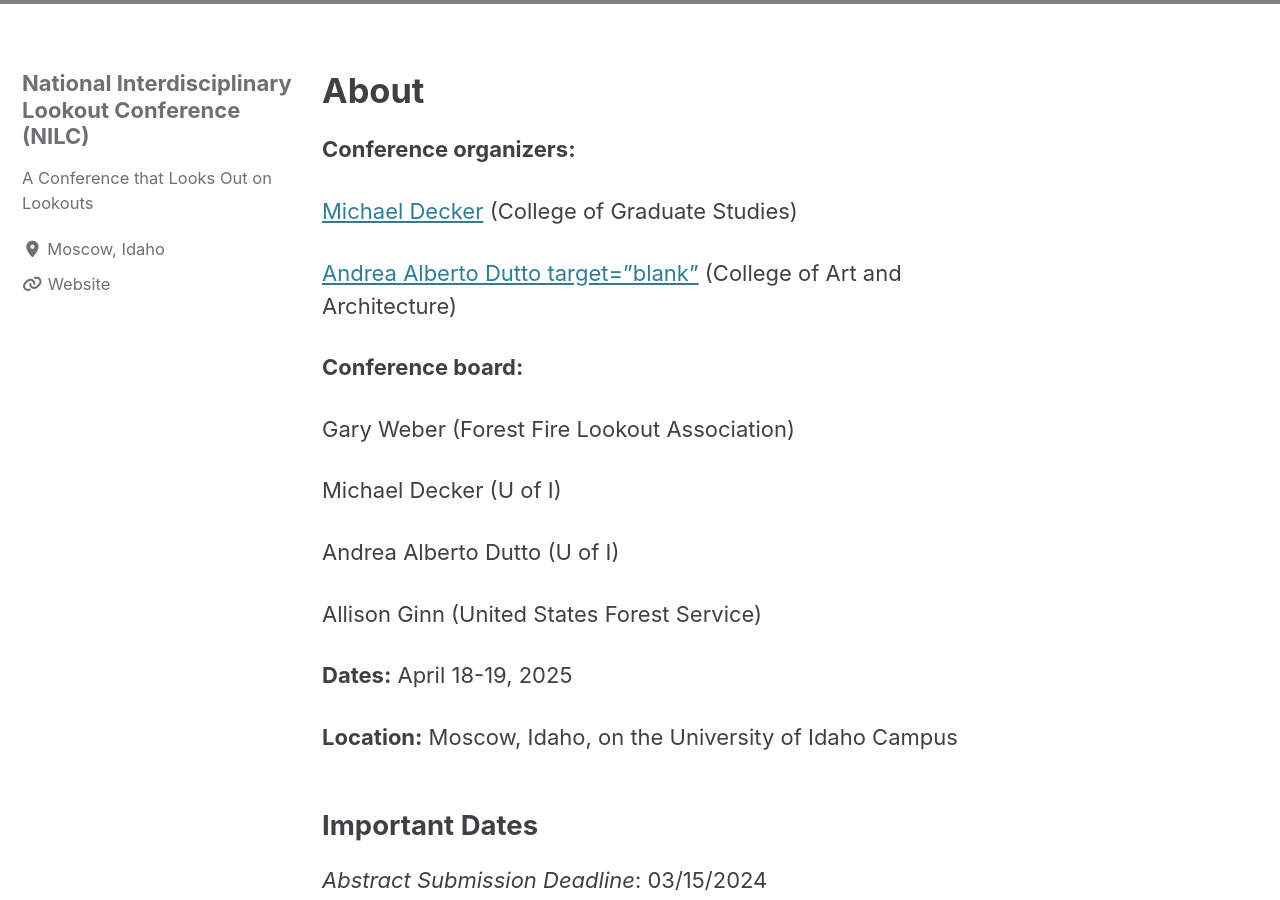
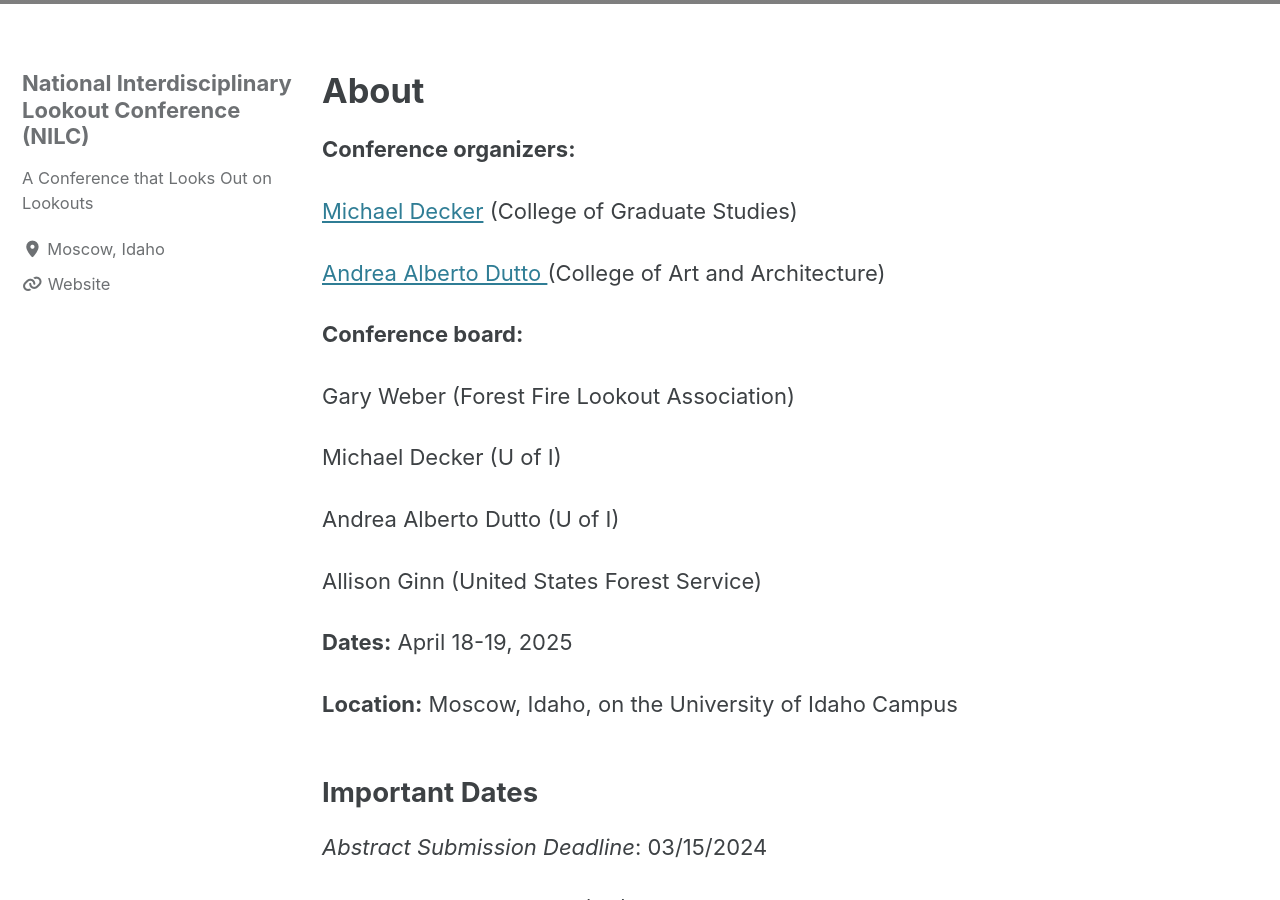
Before and after one commit to lookoutconference/lookoutconference.github.io, a Jekyll site: the page built from pages/about.md, in a window 1280 px wide and 900 px high, scrolled down 375 px. Built offline with Jekyll 4.4.1, drawn with Linux system fonts in a browser that asks for light colours; cached includes are drawn as plain includes; our own code applies the rules of GitHub Pages for plain Markdown files; grey boxes are pictures that could not be loaded.

Commit message:
Update about.md

```diff
--- a/pages/about.md
+++ b/pages/about.md
@@ -12,9 +12,9 @@
 
 **Conference organizers:**
 
-<a href="https://www.uidaho.edu/news/feature-stories/fire-lookouts" target="blank">Michael Decker</a> (College of Graduate Studies)
+<a href="https://www.uidaho.edu/news/feature-stories/fire-lookouts" target="_blank">Michael Decker</a> (College of Graduate Studies)
 
-<a href="https://www.uidaho.edu/caa/programs/architecture/ourpeople/andrea-dutto">Andrea Alberto Dutto target="blank"</a> (College of Art and Architecture)
+<a href="https://www.uidaho.edu/caa/programs/architecture/ourpeople/andrea-dutto" target="_blank">Andrea Alberto Dutto </a> (College of Art and Architecture)
 
 **Conference board:**
 
```
